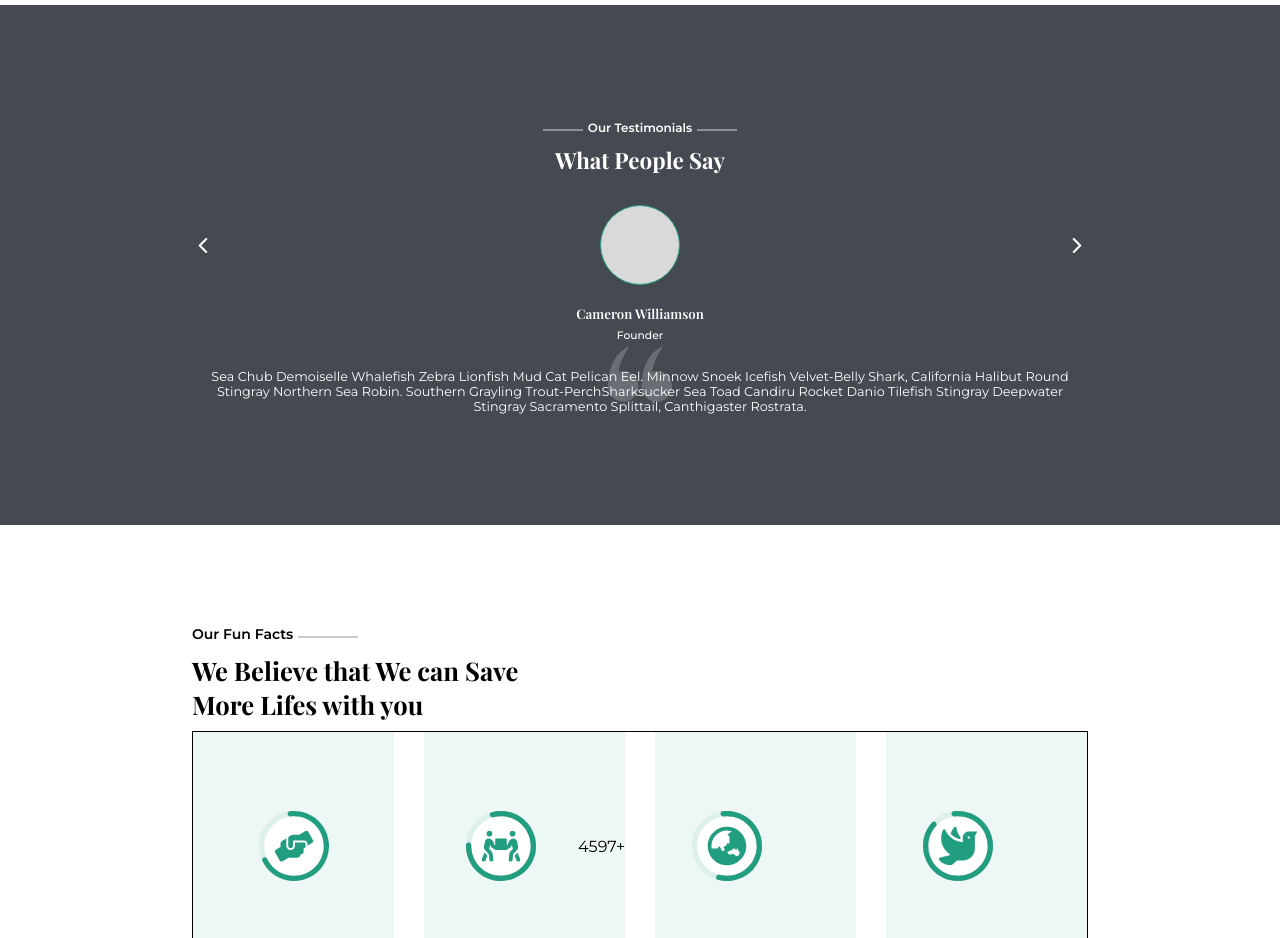
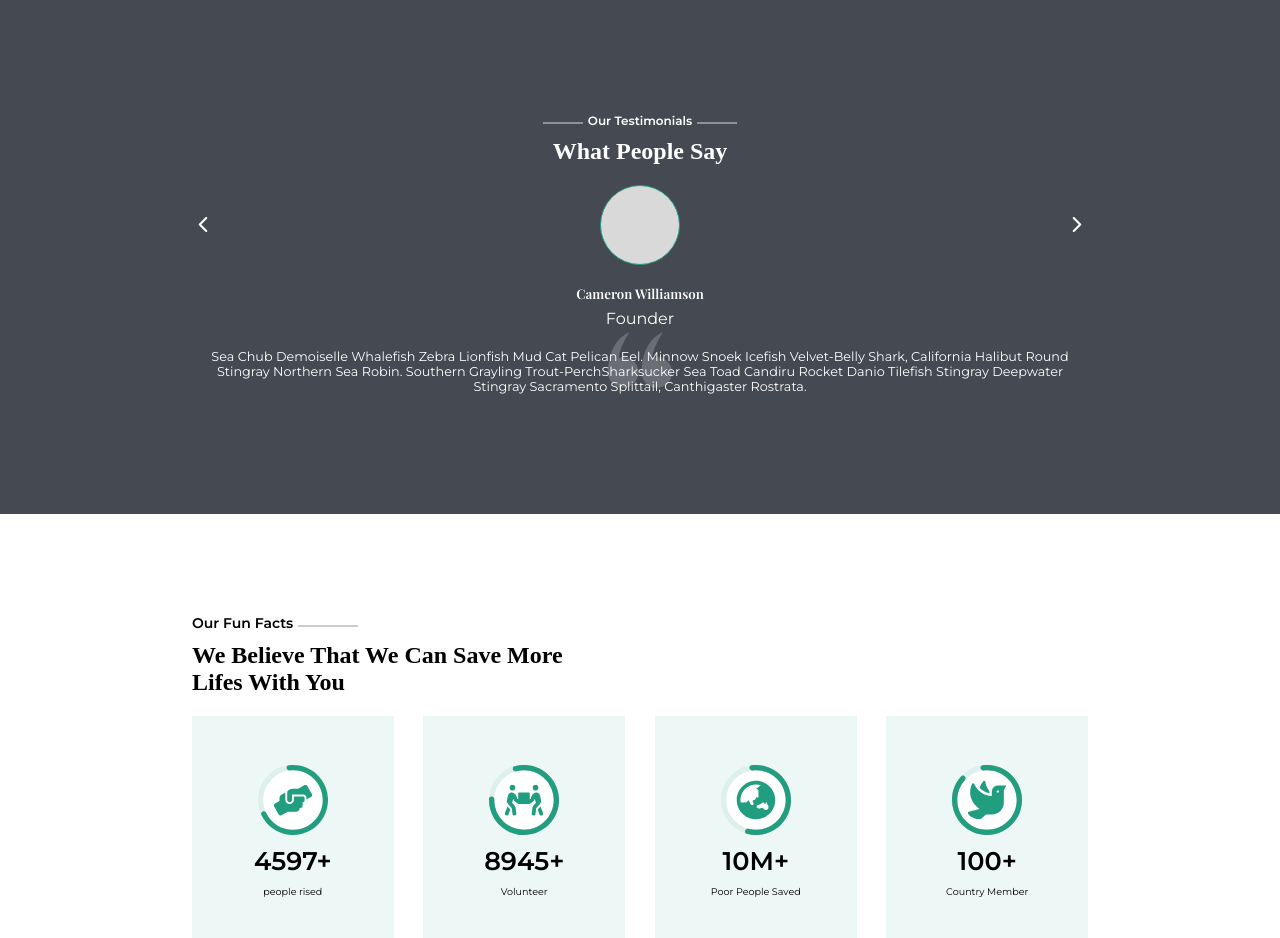
Before and after one commit to Davibron/Charity-Foundation, a plain HTML site: page index.html in a window 1280 px wide. Shown: the part 2560-3498 px from the top of the page. Drawn offline with nearby package versions, Linux system fonts and the light colour scheme; a web font is replaced by a local one.

Commit message:
updated our funfact

```diff
--- a/index.html
+++ b/index.html
@@ -48,7 +48,7 @@
     </div>
     <div class="about-us-des">
       <h4>About Us <div class="line"></div></h4>
-      <h2>Your Support Is Really Powerful.</h2>
+      <div class="audt">Your Support Is Really Powerful.</div>
       <h3>The secret to happiness lies in helping others. Never
         underestimate the difference YOU can make in the
         lives of the poor, the abused and the helpless.
@@ -61,7 +61,7 @@
   <section class="feature">
     <div class="wtc">
       <h4>Welcome to Charity <div class="line"></div></h4>
-      <h2>Let Us Come Together To Make a Difference</h2>
+      <div class="wtct">Let Us Come Together To Make a Difference</div>
       <h3>Lorem ipsum dolor sit amet, consetetur sadipscing elitr, sed diam
         nonumy tempor invidunt ut labore et dolore magna aliquyam
         erat, sed diam voluptua. At vero eos et accusam et justo.
@@ -121,7 +121,7 @@
     <div class="lc">
       <div class="lc-text">
         <h4>Latest Causes<div class="line"></div></h4>
-        <h2>Let Us Come Together To Make a Difference</h2>
+        <div class="lct">Let Us Come Together To Make a Difference</div>
       </div>
       <div class="arrow-container">
         <div class="arrow"><img src="./assets/arrow-down-sign-to-navigate (1) 2.png" alt=""></div>
@@ -220,7 +220,7 @@
   <section class="testimonials">
     <div class="tm-text">
       <h4><div class="lines"></div>our testimonials<div class="lines"></div></h4>
-      <h2>what people say</h2>
+      <div class="tmt">what people say</div>
     </div>
 
     <div class="tm-people">
@@ -237,7 +237,7 @@
     <div class="tm-description">
       <div class="tm-name">
         <h5>Cameron Williamson</h5>
-        <h6>Founder</h6>
+        <div>Founder</div>
         <img src="./assets/left-quotes-sign 1.png" alt="">
       </div>
       <div class="tm-about">
@@ -252,39 +252,39 @@
   <section class="ourfunfact">
     <div class="off">
       <h4>Our Fun Facts<div class="line"></div></h4>
-      <h2>We Believe that We can Save More Lifes with you</h2>
+      <div class="off-text">We Believe That We can Save More Lifes with you</div>
     </div>
     <div class="off-boxes">
       <div class="off-box">
         <div class="off-img">
           <img src="./assets/Group 3235.svg" alt="">
         </div>
-        <div class="off-count"></div>
-        <div class="off-name"></div>
+        <div class="off-count">4597+</div>
+        <div class="off-name">people rised</div>
       </div>
 
       <div class="off-box">
         <div class="off-img">
           <img src="./assets/Group 3236.svg" alt="">
         </div>
-        <div class="off-count">4597+</div>
-        <div class="off-name"></div>
+        <div class="off-count">8945+</div>
+        <div class="off-name">Volunteer</div>
       </div>
 
       <div class="off-box">
         <div class="off-img">
           <img src="./assets/Group 3238.svg" alt="">
         </div>
-        <h2 class="off-count"></h2>
-        <h6 class="off-name"></h6>
+        <div class="off-count">10M+</div>
+        <div class="off-name">Poor People Saved</div>
       </div>
 
       <div class="off-box">
         <div class="off-img">
           <img src="./assets/Group 3239.svg" alt="">
         </div>
-        <h2 class="off-count"></h2>
-        <h6 class="off-name"></h6>
+        <div class="off-count">100+</div>
+        <div class="off-name">Country Member</div>
       </div>
     </div>
   </section>
--- a/styles.css
+++ b/styles.css
@@ -260,6 +260,14 @@ body {
   background: rgb(33, 157, 128);
   cursor: pointer;
 }
+.audt {
+  font-family: Monserrat;
+  font-weight: 600;
+  font-size: 1.3rem;
+  margin-bottom: 5px;
+  width: 70%;
+  text-transform: capitalize;
+}
 /* ABOUT US END */
 
 
@@ -275,6 +283,15 @@ body {
 
 .wtc {
   width: 45%;
+}
+
+.wtct {
+  font-family: Monserrat;
+  font-weight: 600;
+  font-size: 1.3rem;
+  margin-bottom: 5px;
+  width: 70%;
+  text-transform: capitalize;
 }
 
 .feature-img {
@@ -433,6 +450,14 @@ body {
   flex-direction: row;
   align-items: center;
 }
+
+.lct {
+  font-family: Monserrat;
+  font-weight: 600;
+  font-size: 1.5rem;
+  width: 70%;
+  text-transform: capitalize;
+}
 .lc-text h2 {
   font-size: 1.6rem;
   font-family: Playfair Display;
@@ -581,6 +606,7 @@ body {
   align-items: center;
   text-transform: capitalize;
   color: white;
+  font-family: Monserrat;
 }.tm-text h4 {
   width: 50rem;
   font-size: 12px;
@@ -645,6 +671,14 @@ body {
   font-weight: 500;
 }
 
+.tmt {
+  font-family: Monserrat;
+  font-weight: 600;
+  font-size: 1.5rem;
+  width: 70%;
+  text-transform: capitalize;
+}
+
 .tm-about {
   position: absolute;
   width: 100%;
@@ -660,6 +694,15 @@ body {
 
 .ourfunfact {
   width: 70%;
+}
+
+.off-text {
+  font-family: Monserrat;
+  font-weight: 600;
+  font-size: 1.5rem;
+  width: 45%;
+  margin-bottom: 20px;
+  text-transform: capitalize;
 }
 
 .ourfunfact h4{
@@ -685,7 +728,6 @@ body {
   height: 230px;
   display: flex;
   justify-content: space-between;
-  border: 1px solid black;
   margin-bottom: 100px;
 }
 
@@ -693,9 +735,22 @@ body {
   width: 22.5%;
   height: 100%;
   display: flex;
+  flex-direction: column;
   justify-content: center;
   align-items: center;
   background-color: rgba(33, 157, 128, 0.08);
+}
+
+.off-count {
+  margin-top: 10px;
+  font-size: 1.6rem;
+  font-weight: 600;
+}
+
+.off-name {
+  font-size: .6rem;
+  margin-top: 10px;
+
 }
 
 .off-img {
```
